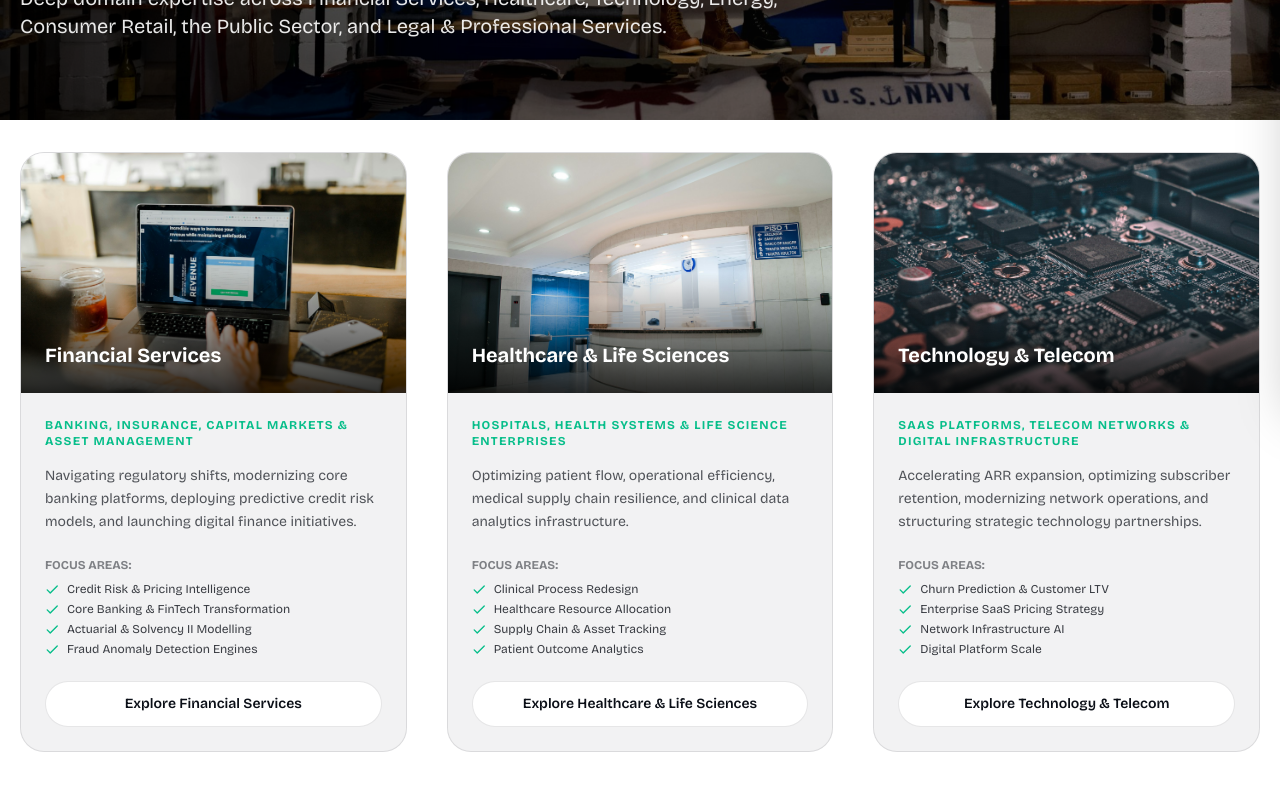
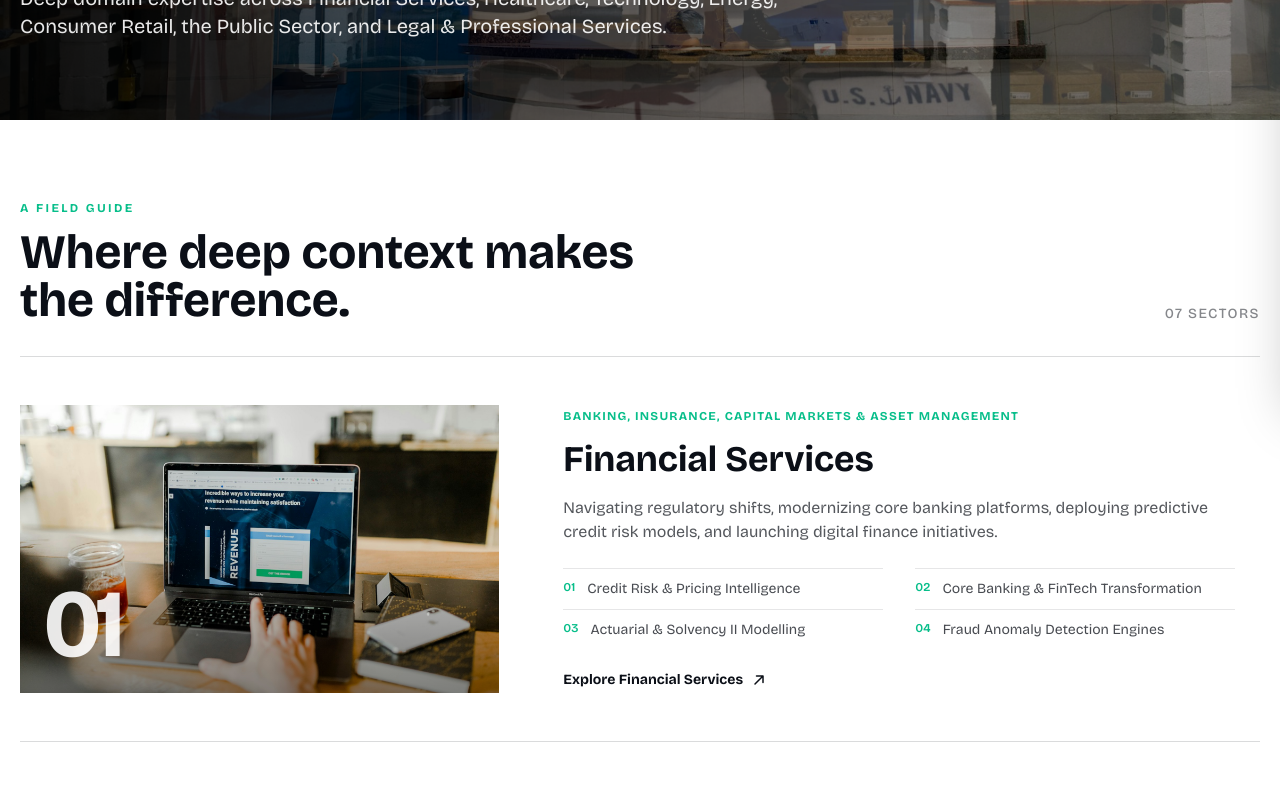
Before and after one commit to k-clinton/Arvanto, a Next.js app: page /industries in a window 1280 px wide. Shown: the part 400-1188 px from the top of the page. Built offline with nearby package versions, Linux system fonts and the light colour scheme.

Commit message:
feat: enhance IndustriesPage layout and styling for improved user experience

```diff
--- a/src/app/industries/page.tsx
+++ b/src/app/industries/page.tsx
@@ -20,63 +20,96 @@ export default function IndustriesPage() {
         ]}
       />
 
-      {/* Industries Grid */}
-      <div className="container max-w-8xl mx-auto px-5 2xl:px-0 py-8">
-        <div className="grid md:grid-cols-2 lg:grid-cols-3 gap-10">
-          {INDUSTRIES.map((ind) => (
+      <section className="container max-w-8xl mx-auto px-5 2xl:px-0 py-12 sm:py-20">
+        <div className="flex flex-col gap-3 border-b border-dark/15 dark:border-white/15 pb-8 sm:flex-row sm:items-end sm:justify-between">
+          <div>
+            <p className="text-xs font-bold uppercase tracking-[0.2em] text-primary">
+              A field guide
+            </p>
+            <h2 className="mt-3 max-w-2xl text-3xl font-bold leading-tight sm:text-4xl md:text-5xl">
+              Where deep context makes the difference.
+            </h2>
+          </div>
+          <p className="text-sm font-medium uppercase tracking-widest text-dark/50 dark:text-white/50">
+            {String(INDUSTRIES.length).padStart(2, "0")} sectors
+          </p>
+        </div>
+
+        <div>
+          {INDUSTRIES.map((ind, index) => (
+            <article
+              key={ind.id}
+              className="grid gap-7 border-b border-dark/15 py-9 dark:border-white/15 sm:py-12 md:grid-cols-12 md:items-center md:gap-10 lg:gap-16"
+            >
               <div
-              key={ind.id}
-              className="rounded-3xl border border-dark/10 dark:border-white/10 overflow-hidden bg-dark/5 dark:bg-white/5 group hover:shadow-3xl transition duration-300 flex flex-col justify-between"
+                className={`group relative h-56 overflow-hidden sm:h-72 md:col-span-5 ${
+                  index % 2 === 1 ? "md:order-2" : ""
+                }`}
               >
-              <div>
-                <div className="h-[240px] relative overflow-hidden">
                 <Image
                   src={ind.image}
                   alt={ind.name}
                   fill
-                    className="object-cover transition duration-500 group-hover:scale-105"
+                  sizes="(max-width: 768px) 100vw, 42vw"
+                  className="object-cover transition-transform duration-700 ease-out group-hover:scale-105"
                 />
-                  <div className="absolute inset-0 bg-gradient-to-t from-black/80 via-transparent to-transparent p-6 flex items-end">
-                    <span className="text-white font-bold text-xl">{ind.name}</span>
-                  </div>
+                <span
+                  aria-hidden="true"
+                  className="absolute inset-0 bg-gradient-to-t from-black/45 via-transparent to-transparent"
+                />
+                <span
+                  aria-hidden="true"
+                  className="absolute bottom-3 left-4 text-6xl font-bold leading-none tracking-tighter text-white/90 sm:bottom-5 sm:left-6 sm:text-8xl"
+                >
+                  {String(index + 1).padStart(2, "0")}
+                </span>
               </div>
 
-                <div className="p-6 space-y-4">
-                  <p className="text-xs uppercase tracking-widest text-primary font-bold">
+              <div
+                className={`space-y-4 md:col-span-7 ${
+                  index % 2 === 1 ? "md:order-1" : ""
+                }`}
+              >
+                <p className="text-xs font-bold uppercase tracking-widest text-primary">
                   {ind.tagline}
                 </p>
-                  <p className="text-sm text-dark/70 dark:text-white/70 leading-relaxed">
+                <h3 className="text-2xl font-bold leading-tight sm:text-3xl md:text-4xl">
+                  {ind.name}
+                </h3>
+                <p className="max-w-2xl text-sm leading-relaxed text-dark/70 dark:text-white/70 sm:text-base">
                   {ind.description}
                 </p>
 
-                  <div className="pt-2">
-                    <p className="text-xs font-bold uppercase text-dark/50 dark:text-white/50 mb-2">
-                      Focus Areas:
+                <div className="grid max-w-2xl grid-cols-1 gap-x-8 pt-2 sm:grid-cols-2">
+                  {ind.focusAreas.map((area, areaIndex) => (
+                    <p
+                      key={area.title}
+                      className="flex gap-3 border-t border-dark/10 py-2.5 text-sm text-dark/75 dark:border-white/10 dark:text-white/75"
+                    >
+                      <span className="text-xs font-semibold text-primary">
+                        {String(areaIndex + 1).padStart(2, "0")}
+                      </span>
+                      {area.title}
                     </p>
-                    <ul className="space-y-1 text-xs text-dark/80 dark:text-white/80">
-                      {ind.focusAreas.map((area, aIdx) => (
-                        <li key={aIdx} className="flex items-center gap-2">
-                          <Icon icon="ph:check-bold" className="text-primary w-3.5 h-3.5 shrink-0" />
-                          <span>{area.title}</span>
-                        </li>
                   ))}
-                    </ul>
-                  </div>
-                </div>
                 </div>
 
-              <div className="p-6 pt-0">
                 <Link
                   href={`/industries/${ind.slug}`}
-                  className="w-full text-center py-3 bg-white dark:bg-dark text-dark dark:text-white font-semibold rounded-full border border-dark/10 dark:border-white/10 hover:bg-primary hover:text-white transition duration-300 block text-sm"
+                  className="group/link inline-flex items-center gap-2 pt-1 text-sm font-bold transition-colors hover:text-primary"
                 >
                   Explore {ind.name}
+                  <Icon
+                    icon="ph:arrow-up-right-bold"
+                    aria-hidden="true"
+                    className="h-4 w-4 transition-transform group-hover/link:translate-x-0.5 group-hover/link:-translate-y-0.5"
+                  />
                 </Link>
               </div>
-            </div>
+            </article>
           ))}
         </div>
-      </div>
+      </section>
     </div>
   );
 }
```
Lines whose indentation alone changed are shown as unchanged.
